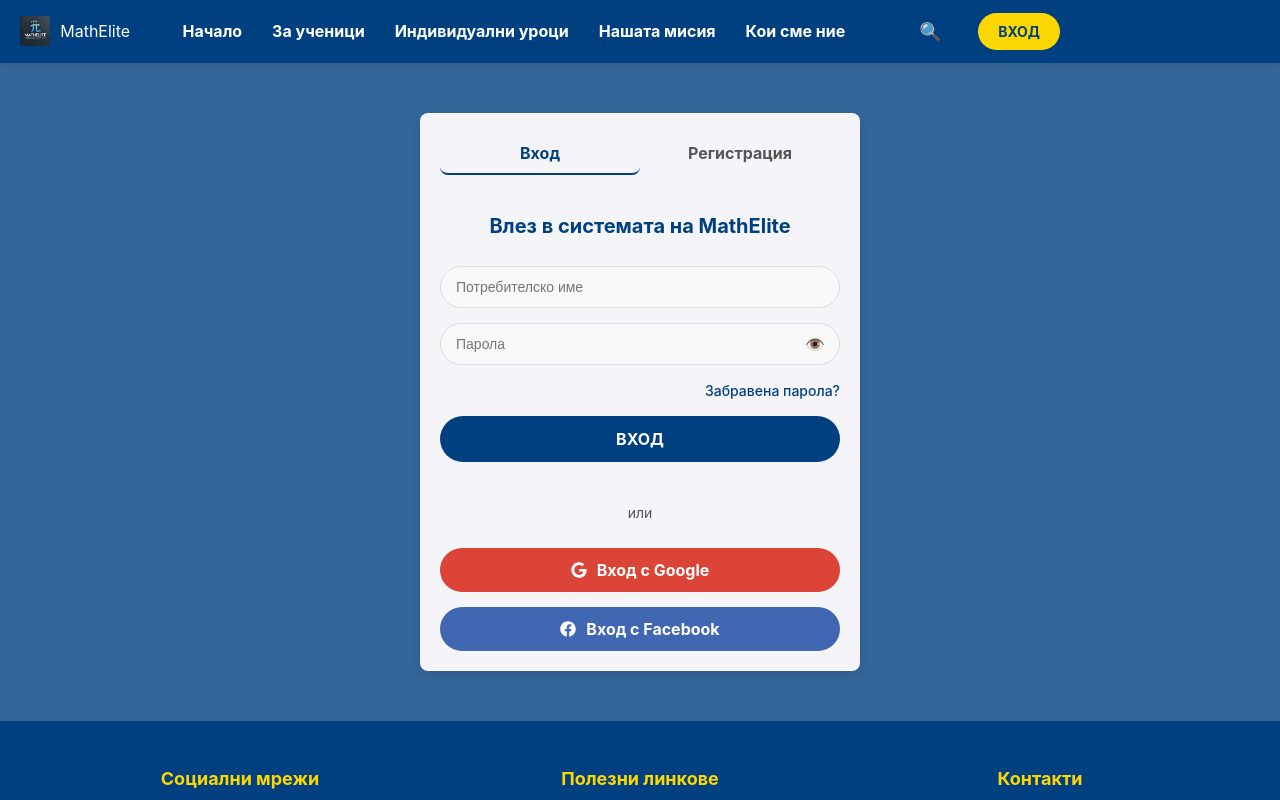
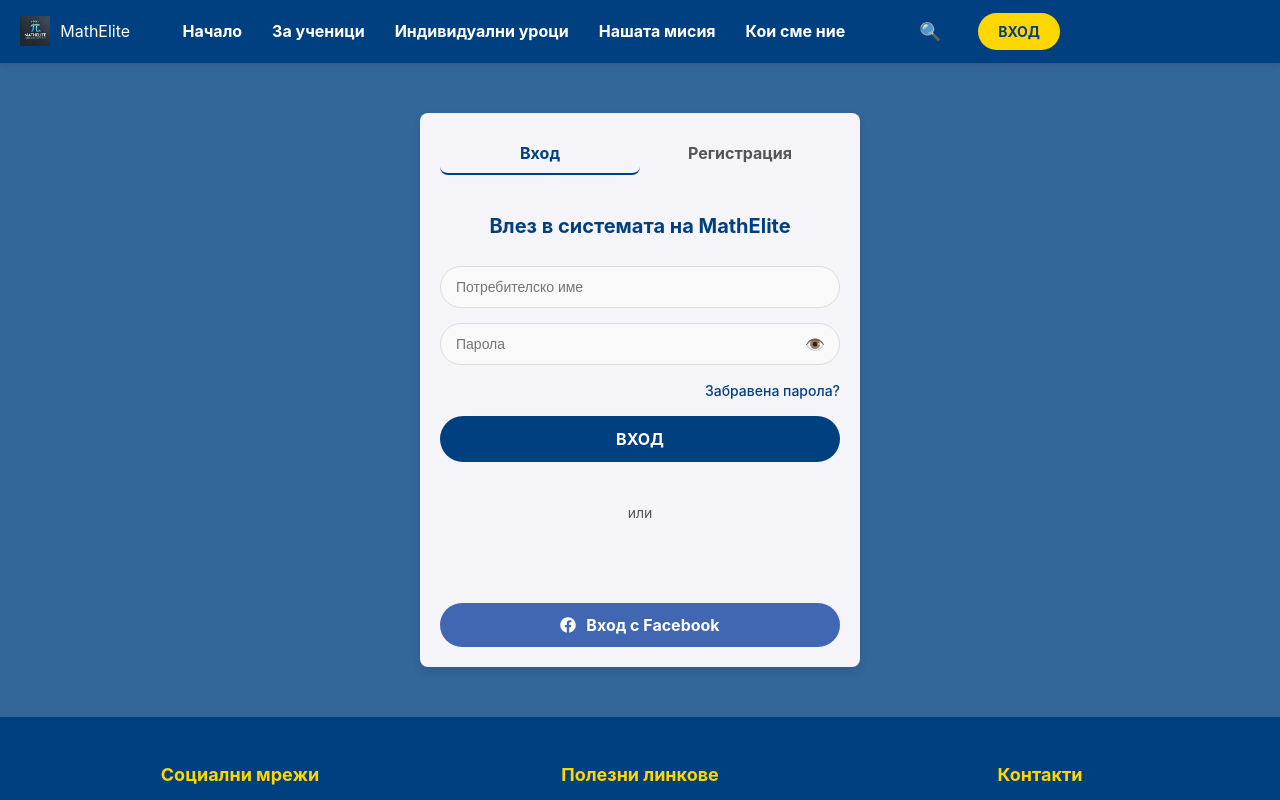
Before and after one commit to Dimitar32/Math-Elite, a React (Vite) app: page / in a window 1280 px wide. Both pictures are taken after a click on the button "ВХОД". Shown: the top 800 px of the page. Built offline with nearby package versions, Linux system fonts and the light colour scheme.

Commit message:
add google auth

```diff
--- a/package.json
+++ b/package.json
@@ -10,6 +10,7 @@
     "preview": "vite preview"
   },
   "dependencies": {
+    "@react-oauth/google": "^0.12.1",
     "react": "^18.3.1",
     "react-dom": "^18.3.1",
     "react-icons": "^5.4.0",
--- a/src/App.jsx
+++ b/src/App.jsx
@@ -1,5 +1,6 @@
 import React from "react";
 import { BrowserRouter as Router, Route, Routes} from 'react-router-dom';
+import { GoogleOAuthProvider } from "@react-oauth/google"; // Import GoogleOAuthProvider
 import Home from "./components/Home/Home.jsx";
 import Header from "./components/Header/Header.jsx";
 import Footer from "./components/Footer/Footer.jsx";
@@ -9,8 +10,12 @@ import Registration from "./Authorization/Registration/Registration.jsx";
 import Login from "./Authorization/Login/Login.jsx";
 import LoginReg from "./Authorization/LoginAndRegistration/LoginAndRegistration.jsx";
 
+
+const CLIENT_ID = "1057640799920-ao2d1u399ms60vt30mjido36p8tjt7gh.apps.googleusercontent.com";
+
 const App = () => {
     return (
+        <GoogleOAuthProvider clientId={CLIENT_ID}>
             <Router>
                 <div>
                     <Header />
@@ -25,6 +30,7 @@ const App = () => {
                     <Footer />
                 </div>
             </Router>
+        </GoogleOAuthProvider>
     );
 };
 
--- a/src/Authorization/LoginAndRegistration/LoginAndRegistration.jsx
+++ b/src/Authorization/LoginAndRegistration/LoginAndRegistration.jsx
@@ -1,17 +1,44 @@
 import React, { useState } from "react";
+import { GoogleLogin } from "@react-oauth/google";
 import { FaGoogle, FaFacebook } from "react-icons/fa";
+import { useNavigate } from "react-router-dom"; // Import useNavigate for redirection
 import styles from "./LoginAndRegistration.module.css";
 
 const LoginAndRegistration = () => {
   const [activeTab, setActiveTab] = useState("login");
+  const navigate = useNavigate(); // Initialize navigate hook
 
   const handleTabChange = (tab) => {
     setActiveTab(tab);
   };
 
-  const handleGoogleLogin = () => {
-    console.log("Google Login clicked!");
-    // Add Google login integration here
+  const handleGoogleLoginSuccess = (credentialResponse) => {
+    console.log("Google Login Successful:", credentialResponse.credential);
+
+    fetch("https://localhost:7140/api/GoogleLogin/google", {
+      method: "POST",
+      headers: { "Content-Type": "application/json" },
+      body: JSON.stringify({ idToken: credentialResponse.credential }),
+    })
+      .then((res) => {
+        if (!res.ok) {
+          throw new Error("Failed to log in");
+        }
+        return res.json();
+      })
+      .then((data) => {
+        console.log("Backend response:", data);
+        // Only navigate if the backend login was successful
+        navigate("/");
+      })
+      .catch((err) => {
+        console.error("Error:", err);
+        alert("Failed to log in. Please try again.");
+      });
+  };
+
+  const handleGoogleLoginFailure = () => {
+    console.error("Google Login Failed!");
   };
 
   const handleFacebookLogin = () => {
@@ -57,9 +84,20 @@ const LoginAndRegistration = () => {
 
             <p className={styles.orText}>или</p>
 
-            <button className={styles.googleButton} onClick={handleGoogleLogin}>
-              <FaGoogle /> Вход с Google
-            </button>
+            {/* Google Login Button */}
+            <GoogleLogin
+              onSuccess={handleGoogleLoginSuccess}
+              onError={handleGoogleLoginFailure}
+              render={(renderProps) => (
+                <button
+                  className={styles.googleButton}
+                  onClick={renderProps.onClick}
+                  disabled={renderProps.disabled}
+                >
+                  <FaGoogle /> Вход с Google
+                </button>
+              )}
+            />
             <button className={styles.facebookButton} onClick={handleFacebookLogin}>
               <FaFacebook /> Вход с Facebook
             </button>
@@ -83,9 +121,20 @@ const LoginAndRegistration = () => {
 
             <p className={styles.orText}>или</p>
 
-            <button className={styles.googleButton} onClick={handleGoogleLogin}>
-              <FaGoogle /> Вход с Google
-            </button>
+            {/* Google Login Button */}
+            <GoogleLogin
+              onSuccess={handleGoogleLoginSuccess}
+              onError={handleGoogleLoginFailure}
+              render={(renderProps) => (
+                <button
+                  className={styles.googleButton}
+                  onClick={renderProps.onClick}
+                  disabled={renderProps.disabled}
+                >
+                  <FaGoogle /> Вход с Google
+                </button>
+              )}
+            />
             <button className={styles.facebookButton} onClick={handleFacebookLogin}>
               <FaFacebook /> Вход с Facebook
             </button>
```
Also changed, not shown: 1 other file (tests, documents, lock files or other folders). Lines whose indentation alone changed are shown as unchanged.
